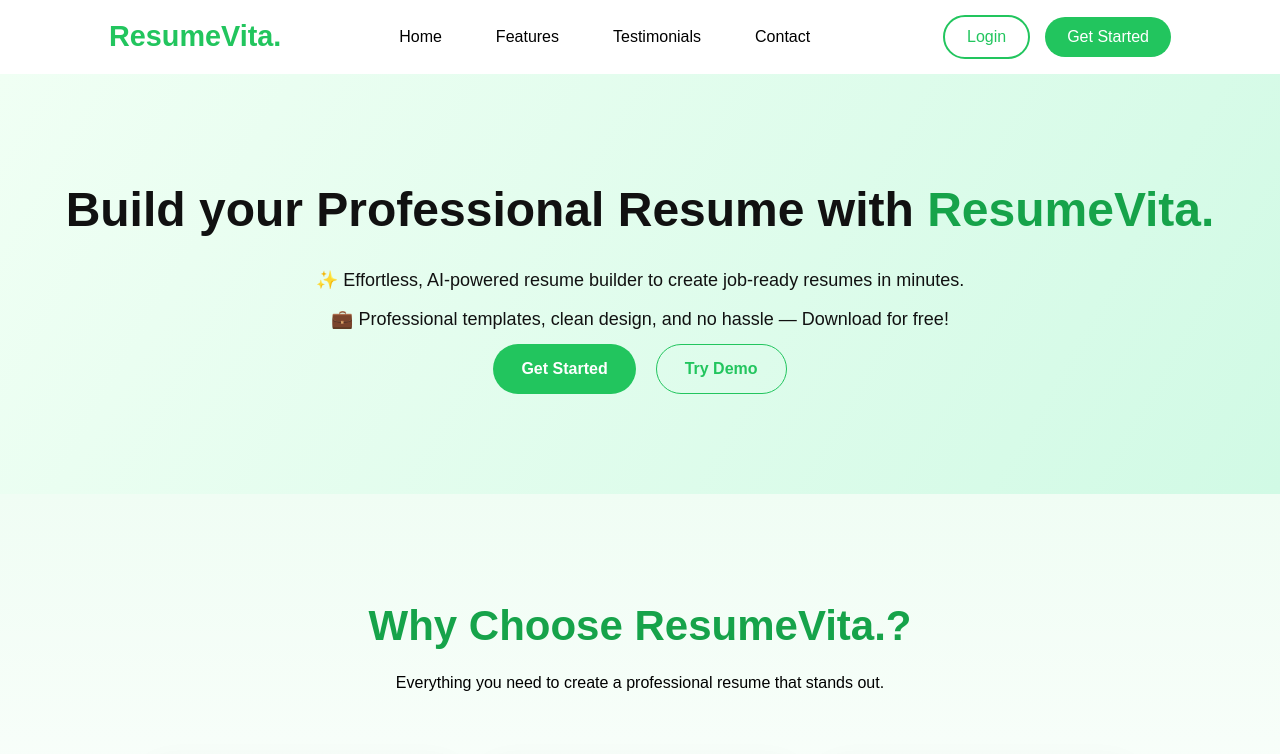
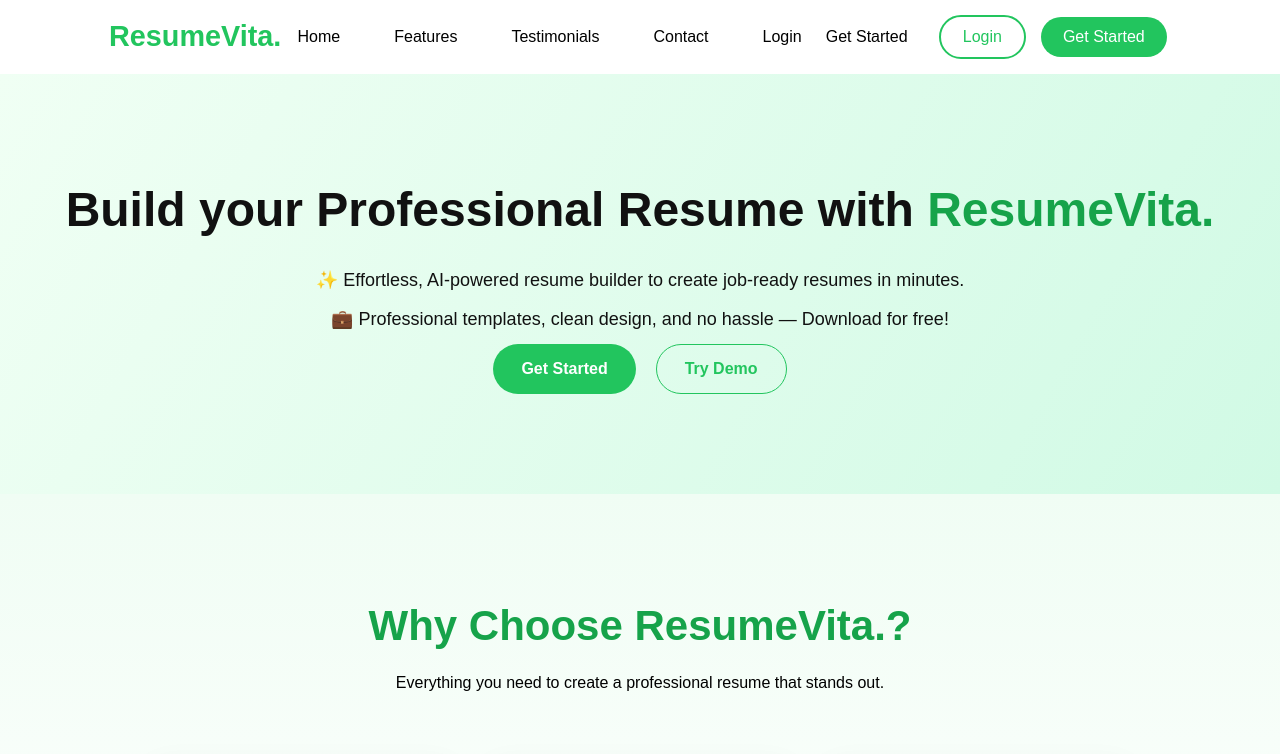
Before and after one commit to rajeshwarivyas8/resume-frontend, a React (Vite) app: page / in a window 1280 px wide. Shown: the top 754 px of the page. Built offline with nearby package versions, Linux system fonts and the light colour scheme.

Commit message:
Update Navbar.jsx

```diff
--- a/src/components/Navbar.jsx
+++ b/src/components/Navbar.jsx
@@ -1,44 +1,82 @@
-import React from "react";
+import React, { useState } from "react";
 import { Link, useNavigate } from "react-router-dom";
 
 function Navbar() {
+
+  const [menuOpen,setMenuOpen] = useState(false);   // added
+
   const navigate = useNavigate();
 
   const handleScroll = (id) => {
+
+    setMenuOpen(false);   // added (close menu after click)
+
     if (window.location.pathname !== "/") {
-      navigate("/"); // pehle home page pe jao
+      navigate("/");
+
       setTimeout(() => {
         const element = document.getElementById(id);
         if (element) {
           element.scrollIntoView({ behavior: "smooth" });
         }
       }, 200);
+
     } else {
+
       const element = document.getElementById(id);
       if (element) {
         element.scrollIntoView({ behavior: "smooth" });
       }
+
     }
   };
 
   return (
+
     <nav className="navbar">
+
       <div className="container nav-inner">
 
         {/* Logo */}
         <div className="logo">
+
           <Link to="/" style={{ textDecoration: "none", color: "inherit" }}>
             ResumeVita.
           </Link>
+
         </div>
 
         {/* Center Links */}
-        <div className="nav-center">
-          <button onClick={() => handleScroll("home")}>Home</button> <button onClick={() => handleScroll("features")}>Features</button> <button onClick={() => handleScroll("testimonials")}>Testimonials</button> <button onClick={() => handleScroll("contact")}>Contact</button>
+
+        <div className={menuOpen ? "nav-center active" : "nav-center"}>
+
+          <button onClick={() => handleScroll("home")}>Home</button>
+
+          <button onClick={() => handleScroll("features")}>Features</button>
+
+          <button onClick={() => handleScroll("testimonials")}>Testimonials</button>
+
+          <button onClick={() => handleScroll("contact")}>Contact</button>
+
+          {/* mobile buttons added */}
+
+          <div className="mobile-buttons">
+
+            <Link to="/signup">
+              <button className="btn-outline">Login</button>
+            </Link>
+
+            <Link to="/signup">
+              <button className="btn-solid">Get Started</button>
+            </Link>
+
+          </div>
+
         </div>
 
         {/* Right Buttons */}
         <div className="nav-right">
+
           <Link to="/signup">
             <button className="btn-outline">Login</button>
           </Link>
@@ -46,10 +84,26 @@ function Navbar() {
           <Link to="/signup">
             <button className="btn-solid">Get Started</button>
           </Link>
+
+        </div>
+
+        {/* Hamburger added */}
+
+        <div
+        className="hamburger"
+        onClick={()=>setMenuOpen(!menuOpen)}
+        >
+
+          <span></span>
+          <span></span>
+          <span></span>
+
         </div>
 
       </div>
+
     </nav>
+
   );
 }
 
```
